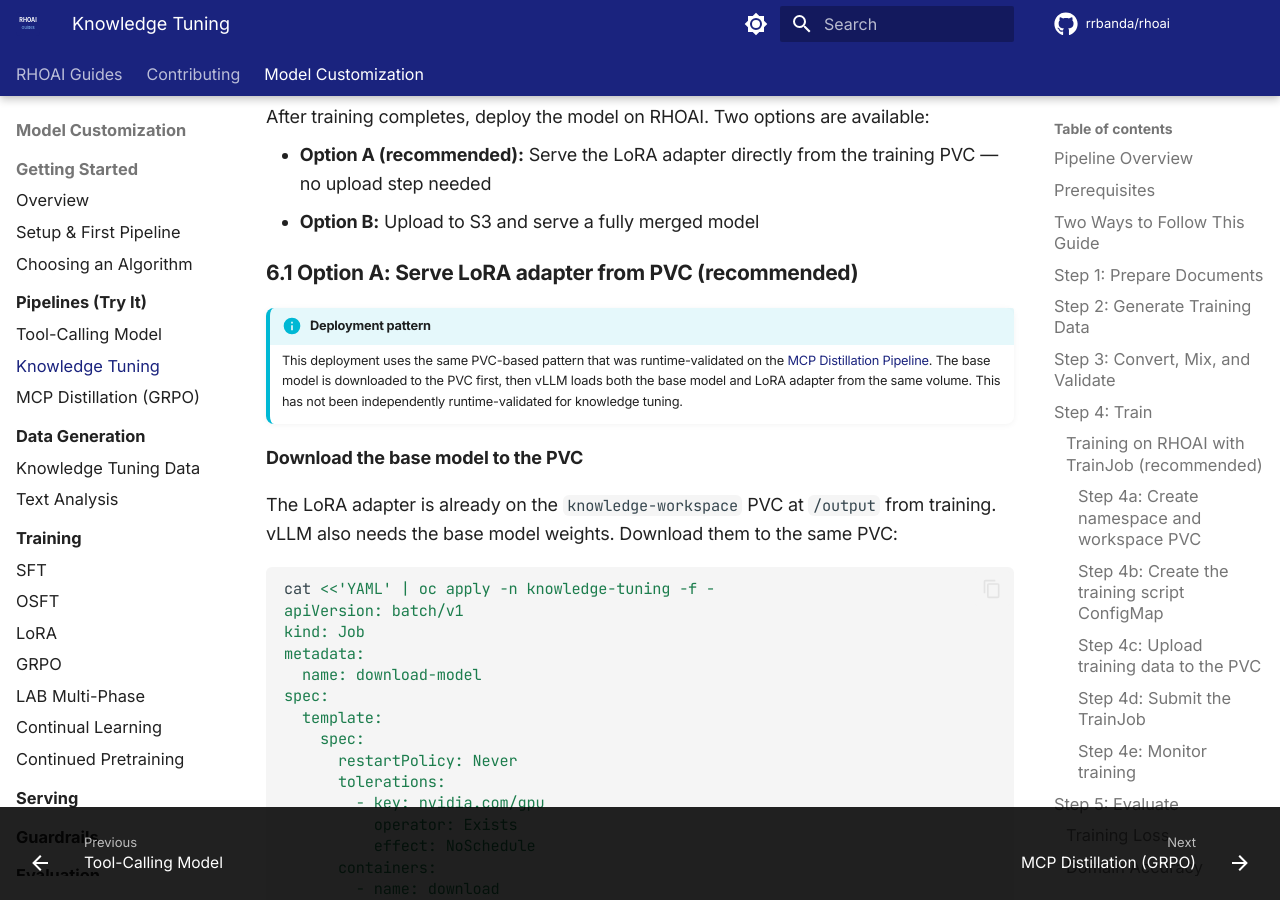
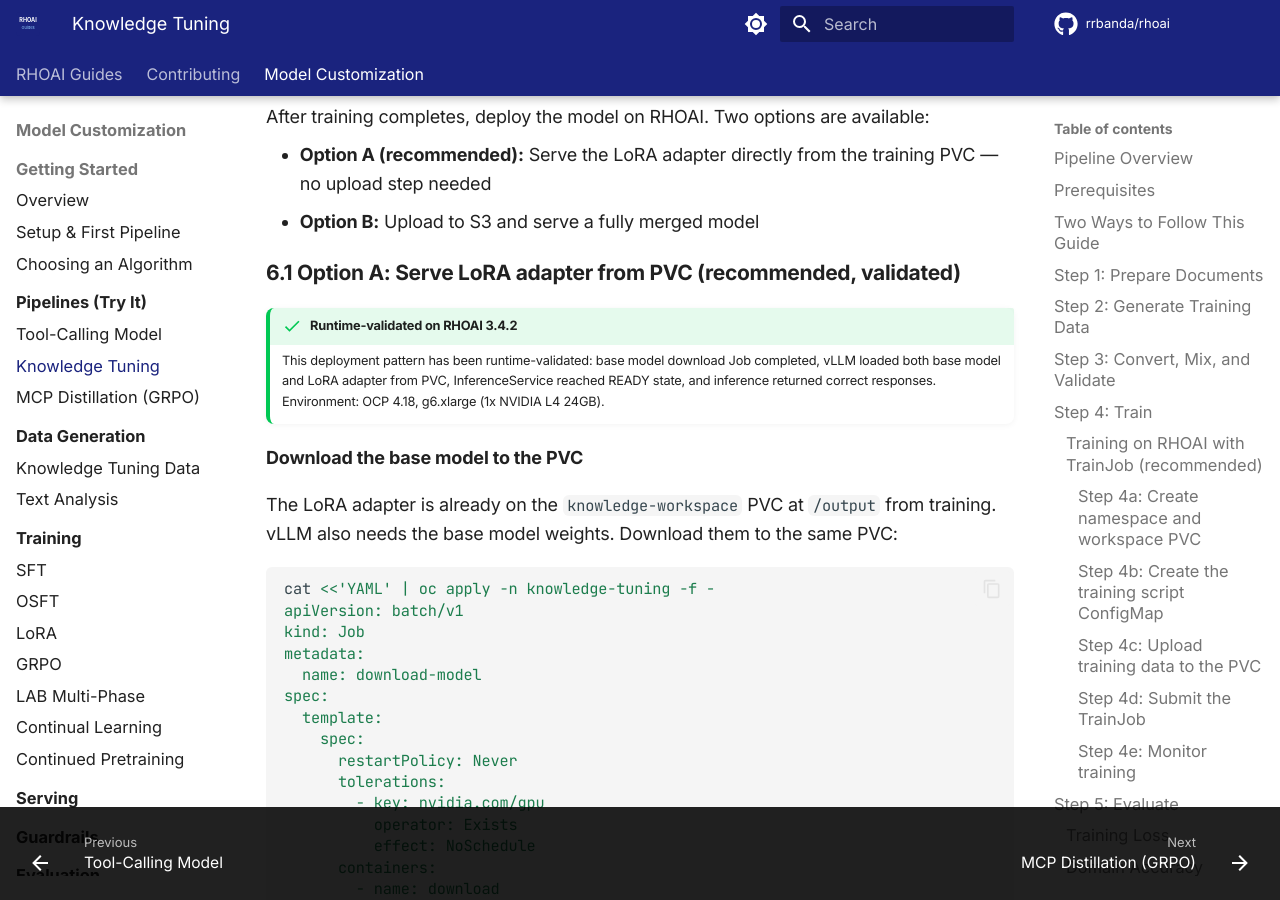
Before and after one commit to rrbanda/rhoai, an MkDocs documentation site: the page built from docs/end-to-end/knowledge-tuning.md, in a window 1280 px wide and 900 px high, scrolled down 9933 px. Built offline with MkDocs 1.6.1 and Material for MkDocs 9.7.7, drawn with Linux system fonts in a browser that asks for light colours; comment, search, counter and statistics services are not loaded; some of the changed text lies outside the part shown.

Commit message:
fix: runtime-validated knowledge tuning deployment and NeMo Guardrails
Knowledge tuning deployment:
- Base model download Job → PVC mount → vLLM LoRA serving confirmed
- InferenceService reached READY, inference returned correct responses
- Updated validation box from "not independently tested" to "runtime-validated"

NeMo Guardrails:
- PII detection (Presidio) correctly blocked SSN-containing input
- Clean requests passed through to model endpoint
- Updated guardrails page and tool-calling-financial validation table

Environment: RHOAI 3.4.2, OCP 4.18, g6.xlarge (1x NVIDIA L4 24GB)

```diff
--- a/docs/end-to-end/knowledge-tuning.md
+++ b/docs/end-to-end/knowledge-tuning.md
@@ -3,14 +3,14 @@
 Teach a model your domain knowledge — financial regulations, product documentation, medical literature — by generating synthetic Q&A training data from your documents, then fine-tuning with OSFT, SFT, or LoRA. This pipeline uses SDG Hub for data generation and Training Hub for training, then deploys the model on RHOAI with KServe + vLLM.
 
 !!! success "Validated on RHOAI 3.4.2"
-    This pipeline's training configuration has been validated on RHOAI 3.4.2 (OCP 4.18, NVIDIA L4 24GB). Key validated results:
+    This pipeline has been validated on RHOAI 3.4.2 (OCP 4.18, NVIDIA L4 24GB). Key validated results:
 
     - **SDG Hub** outputs `question`/`response` columns (not `messages`)
     - **Data mixing** correctly converts to `messages` format with `unmask: true`
     - **OSFT** uses `unfreeze_rank_ratio=0.25` (preserves general capability)
     - **LoRA SFT** option available alongside SFT and OSFT
     - **Hyperparameters** aligned: `num_epochs=4`, `learning_rate=2e-5`, `effective_batch_size=32`
-    - **Deployment** YAML follows the PVC-based pattern runtime-validated on the [MCP Distillation Pipeline](mcp-distillation.md), but has not been independently runtime-tested for knowledge tuning
+    - **Deployment** runtime-validated: base model download Job + PVC-based ServingRuntime + InferenceService with LoRA adapter loaded successfully, inference confirmed
 
 ## Pipeline Overview
 
@@ -482,10 +482,10 @@
 - **Option A (recommended):** Serve the LoRA adapter directly from the training PVC — no upload step needed
 - **Option B:** Upload to S3 and serve a fully merged model
 
-### 6.1 Option A: Serve LoRA adapter from PVC (recommended)
+### 6.1 Option A: Serve LoRA adapter from PVC (recommended, validated)
 
-!!! info "Deployment pattern"
-    This deployment uses the same PVC-based pattern that was runtime-validated on the [MCP Distillation Pipeline](mcp-distillation.md#step-6-deploy-on-rhoai). The base model is downloaded to the PVC first, then vLLM loads both the base model and LoRA adapter from the same volume. This has not been independently runtime-validated for knowledge tuning.
+!!! success "Runtime-validated on RHOAI 3.4.2"
+    This deployment pattern has been runtime-validated: base model download Job completed, vLLM loaded both base model and LoRA adapter from PVC, InferenceService reached READY state, and inference returned correct responses. Environment: OCP 4.18, g6.xlarge (1x NVIDIA L4 24GB).
 
 #### Download the base model to the PVC
 
```
Also changed, not shown: docs/end-to-end/tool-calling-financial.md (+2 -2 lines), docs/guardrails/index.md (+2 -2 lines).
